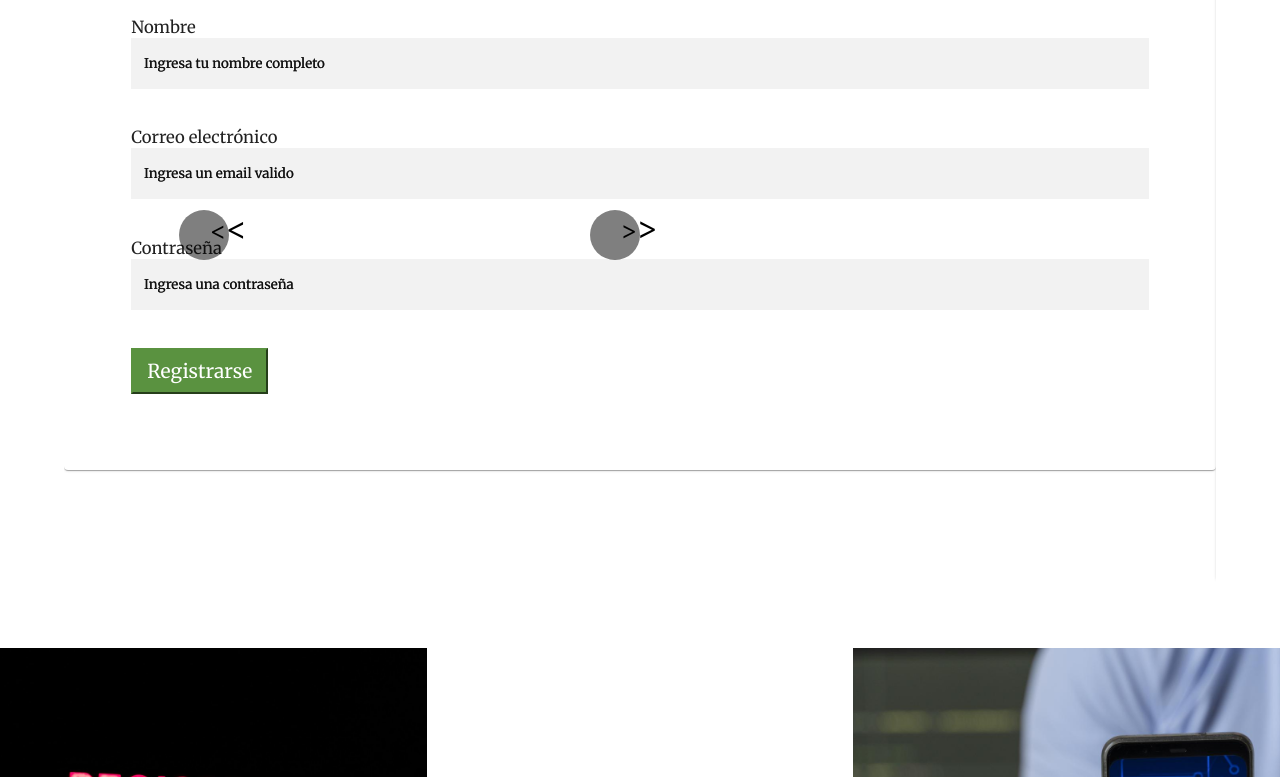
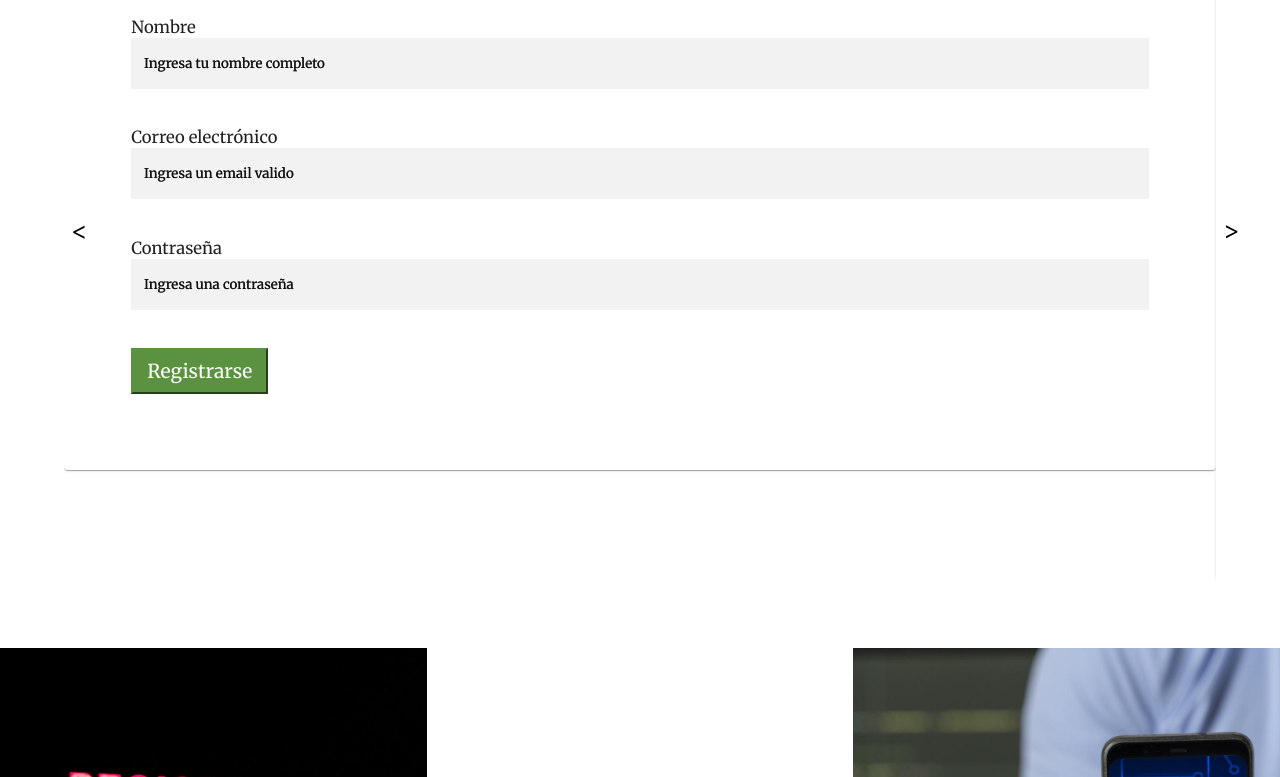
Before and after one commit to MaylinAnzures/DreamTeamMaster, a React (Vite) app in the folder HealthySmile/: page /Registro in a window 1280 px wide. Shown: the part 1309-2086 px from the top of the page. Built offline with nearby package versions, Linux system fonts and the light colour scheme.

Commit message:
buen CSS Yael

```diff
--- a/HealthySmile/src/componentes/AyudaYSoporte.css
+++ b/HealthySmile/src/componentes/AyudaYSoporte.css
@@ -1,17 +1,17 @@
-.container {
+.containerY {
     position: relative;
     width: 100%;
     height: 59vw;
     background: white;
 }
 
-.image {
+.imageY {
     display: block;
     width: 100%;
     height: 50vw;
 }
 
-.overlay {
+.overlayY {
     height: 25vw;
     width: 35vw;
     position: absolute;
@@ -24,19 +24,19 @@
     padding: 1vw;
 }
 
-.overlay h1, .overlay p, .overlay button{
+.overlayY h1, .overlayY p, .overlayY button{
     margin: 1vw;
 }
 
-.overlay h1{
+.overlayY h1{
     font-size: 4.5vw;
 }
 
-.overlay p{
+.overlayY p{
     font-size: 1vw;
 }
 
-.overlay button{
+.overlayY button{
     font-size: 1vw;
     color: #332929;
     padding: 0.7vw;
@@ -47,19 +47,19 @@
     border-radius: 0;
 }
 
-.overlay button:hover{
+.overlayY button:hover{
     color: white;
     background: #332929;
 }
 
 .imagenTexto {
     height: 70vw;
-    display: -webkit-flex; /* Cambiado a -webkit-flex */
-    -webkit-flex-direction: column; /* Usando la combinación requerida */
+    display: -webkit-flex !important; /* Aplicando el !important correctamente */
     background: white;
     padding: 0;
     margin: 0;
 }
+
 
 .imagenTexto-img {
     height: 45vw;
--- a/HealthySmile/src/componentes/AyudaYSoporte.jsx
+++ b/HealthySmile/src/componentes/AyudaYSoporte.jsx
@@ -26,9 +26,9 @@ export default function AyudaYSoporte() {
     return (
         <div>
             <HeaderApp />
-            <div className='init-ayudaYsoporte container allY'>
-                <img src='/public/sp3.jpg' className='image' alt='Ayuda y Soporte' />
-                <div className='overlay'>
+            <div className='init-ayudaYsoporte containerY allY'>
+                <img src='/public/sp3.jpg' className='imageY' alt='Ayuda y Soporte' />
+                <div className='overlayY'>
                     <h1>Ayuda y <br />soporte</h1>
                     <p>¿Tienes alguna duda? Aquí encontrarás respuestas a las <br />
                         preguntas más frecuentes sobre nuestros servicios, tu <br />
--- a/HealthySmile/src/componentes/CarruselFormularios.css
+++ b/HealthySmile/src/componentes/CarruselFormularios.css
@@ -2,7 +2,6 @@
 .slick-next {
   font-size: 24px; /* Tamaño de la flecha */
   color: black; /* Color del texto de la flecha */
-  background-color: rgba(0, 0, 0, 0.5); /* Fondo semitransparente */
   border: none; /* Sin borde */
   border-radius: 50%; /* Bordes redondeados */
   width: 50px; /* Ancho de las flechas */
@@ -15,38 +14,12 @@
   z-index: 2; /* Asegúrate de que esté por encima del contenido */
 }
 
-.slick-prev {
-  left: 10%; /* Posición de la flecha izquierda */
-  top: 50%; /* Centrar verticalmente */
-  transform: translateY(-50%); /* Ajustar la posición al centro */
-}
 
-.slick-next {
-  position: absolute;
-  right: 50%; /* Posición de la flecha derecha */
-  top: 50%; /* Centrar verticalmente */
-  transform: translateY(-50%); /* Ajustar la posición al centro */
-}
 
-.slick-prev:hover,
-.slick-next:hover {
-  background-color: rgba(0, 0, 0, 0.8); /* Fondo más oscuro al pasar el mouse */
-}
+
 
 .slick-prev:before,
 .slick-next:before {
   font-size: 2.4vw; /* Aumenta el tamaño del icono de la flecha */
   color: transparent; /* Oculta el icono de flecha predeterminado */
 }
-
-.slick-prev::after {
-  content: "<"; /* Flecha izquierda */
-  color: black; /* Color de la flecha */
-  font-size: 2.4vw; /* Tamaño de la flecha */
-}
-
-.slick-next::after {
-  content: ">"; /* Flecha derecha */
-  color: black; /* Color de la flecha */
-  font-size: 2.4vw; /* Tamaño de la flecha */
-}
--- a/HealthySmile/src/componentes/IniciarSesion.css
+++ b/HealthySmile/src/componentes/IniciarSesion.css
@@ -77,8 +77,7 @@ h1 {
 
 .section-two,
 .section-three {
-    display: -webkit-flex;
-    -webkit-flex-direction: column;
+    display: -webkit-flex !important;
     align-items: center;
     justify-content: center;
     text-align: center;
@@ -182,8 +181,7 @@ h1 {
     height: 80%;
     width: 80%;
     align-items: center;
-    display: -webkit-flex;
-    -webkit-flex-direction: column;
+    display: -webkit-flex !important;
 }
 
 .info-accesoRapido {
--- a/HealthySmile/src/componentes/header.jsx
+++ b/HealthySmile/src/componentes/header.jsx
@@ -26,7 +26,7 @@ export default function HeaderApp() {
             <NavLink className={(navData) => (navData.isActive ? "activeStyle" : '')} to="/Home">Home</NavLink>
                 <NavLink className={(navData) => (navData.isActive ? "activeStyle" : '')} to="#">Inicio Sesion</NavLink>
                 <BasicMenu  buttonLabel="Consulta Virtual" menuOptions={menuOptions} />
-                <NavLink className={(navData) => (navData.isActive ? "activeStyle" : '')} to="#">Educación Dental</NavLink>
+                <NavLink className={(navData) => (navData.isActive ? "activeStyle" : '')} to="/EducacionDental">Educación Dental</NavLink>
                 <BasicMenu buttonLabel="Tienda Virtual" menuOptions={menuOptions2}/>
                 <NavLink className={(navData) => (navData.isActive ? "activeStyle" : '')}  to="#">Gestion</NavLink>
                 <NavLink  className={(navData) => (navData.isActive ? "activeStyle" : '')} to="/AyudaYSoporte">Ayuda y soporte</NavLink>
```
